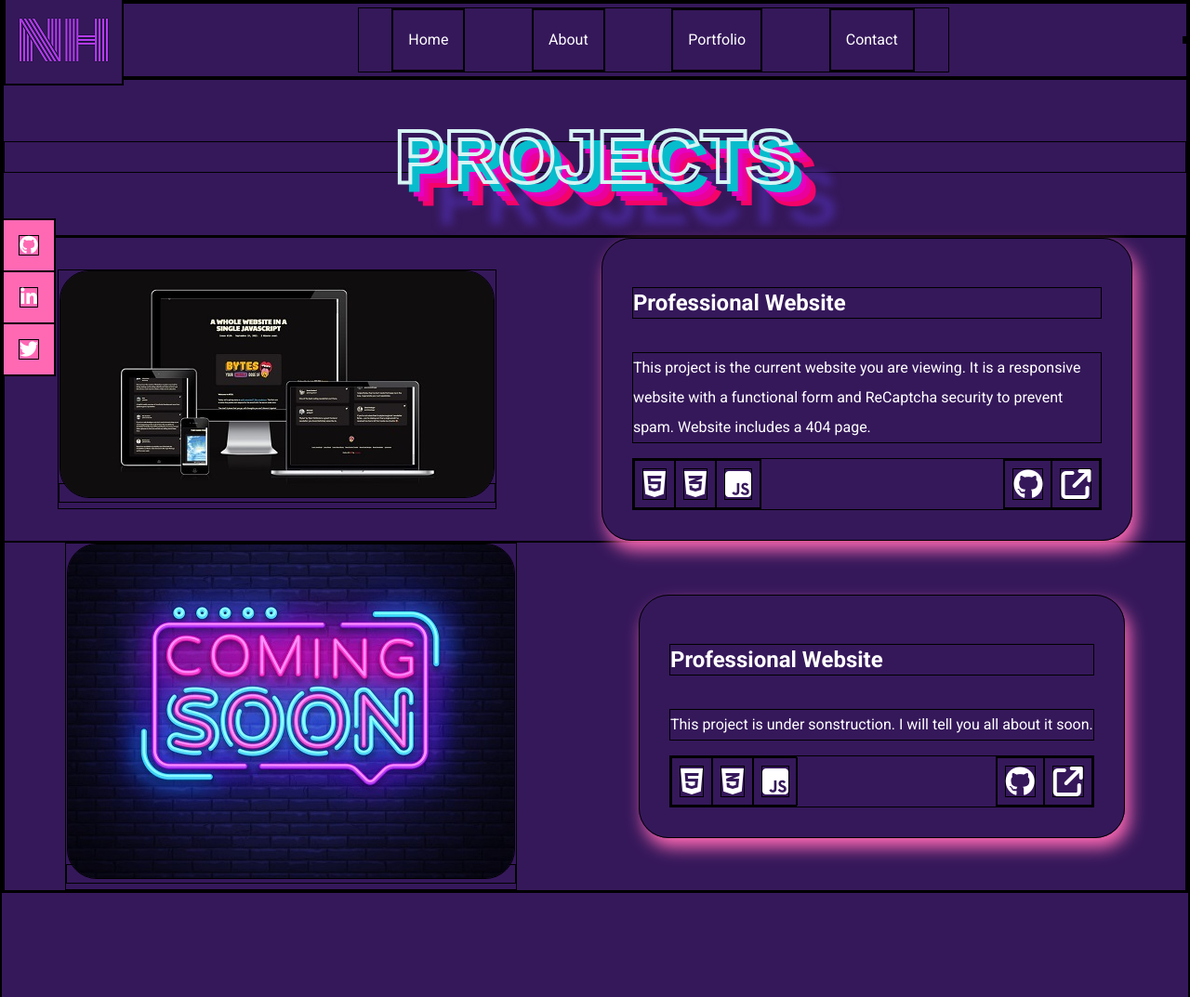
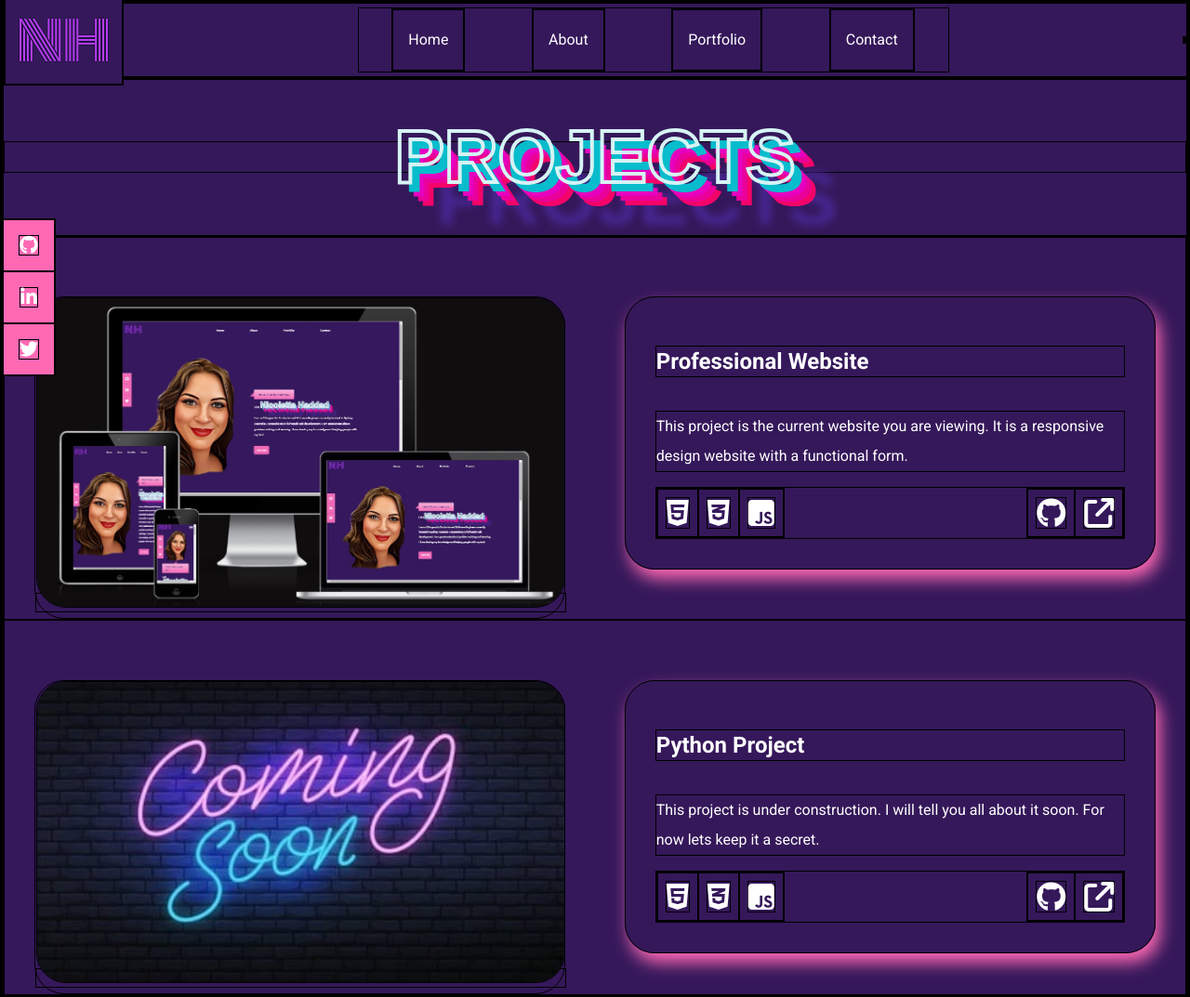
Before and after one commit to EttaLioness/Portfolio, a plain HTML site: page projects.html in a window 1280 px wide. Shown: the top 1073 px of the page at 93% size. Drawn offline with Linux system fonts and the light colour scheme.

Commit message:
Fixed nav on project page and working on page structure

```diff
--- a/projects.html
+++ b/projects.html
@@ -46,13 +46,12 @@
         <section class="masterProjectContainer">
             <article class="projectContainer">
                 <div class="projectImageBox">
-                    <a href="index.html"><img src="images/websiteDemo.jpg" alt="Portfolio Website"></a>
+                    <a href="index.html"><img src="images/portfolioDemo.jpg" alt="Portfolio Website"></a>
                 </div>
                 <section class="projectTextBox">
                     <h2>Professional Website</h2>
                     <p>This project is the current website you are viewing.
-                        It is a responsive website with a functional form and ReCaptcha security
-                        to prevent spam. Website includes a 404 page.</p>
+                        It is a responsive design website with a functional form.</p>
                     <div class="projectTechBox">
                         <div class="projectTechIcons1">
                             <a href="#"><i class="fa-brands fa-html5" class="html5>"></i></a>
@@ -67,12 +66,12 @@
                 </section>
             </article>
             <article class="projectContainer">
-                <div class="projectImageBox">
-                    <a href="#"><img src="images/comingSoon.jpg" alt="Project Image"></a>
+                <div class="projectImageBox2">
+                    <a href="#"><img src="images/comeCome (Small).jpg"  alt="Project Image"></a>
                 </div>
                 <section class="projectTextBox">
-                    <h2>Professional Website</h2>
-                    <p>This project is under sonstruction. I will tell you all about it soon.</p>
+                    <h2>Python Project</h2>
+                    <p>This project is under construction. I will tell you all about it soon. For now lets keep it a secret.</p>
                     <div class="projectTechBox">
                         <div class="projectTechIcons1">
                             <a href="#"><i class="fa-brands fa-html5" class="html5>"></i></a>
@@ -100,7 +99,7 @@
                     <label for="name">
                         <span class="required">Name: *</span>
                         <input type="text" id="name" name="name" value="" placeholder="Your Name" required="required"
-                            tabindex="1" autofocus="autofocus" />
+                            tabindex="1" />
                     </label>
                 </div>
                 <div>
--- a/style.css
+++ b/style.css
@@ -13,7 +13,7 @@ html {
 
 
 
-* {
+ * {
 
   border: 1px solid black;
 }
@@ -204,38 +204,41 @@ ul a:hover {
   font-size: 5rem;
 }
 
-/*Image fix*/
-.projectImageBox img {
-  border-radius: 2rem;
+.projectContainer {
+  display: flex;
+  flex-direction: row;
+  justify-content:space-around;
+ /* align-items:stretch;*/
+  padding-top: 5%;
+
 }
-
 .projectImageBox img:hover {
   box-shadow: 5px 10px 18px #07bccc;
   transition: all 0.3s ease;
   transform: scale(1.01);
 }
-
-.ProjectContainer {
-  display: flex;
-  flex-direction: row;
-  justify-content:space-around;
-  align-items: center;
+.projectImageBox,
+.projectTextBox, .projectImageBox2 {
+  width: 45%;
+  height: 30%;
+  transition: all 0.3s ease;
+  border-radius: 2rem;
 }
 
-.projectImageBox,
-.projectTextBox {
-  max-width: 45%;
-  min-height: 45%;
-
-}
 .projectImageBox img{
-  max-height: 100%;
+  height: 100%;
+  width: 100%;
+  object-fit: contain;
+  border-radius: 2rem;
 }
 
 .projectImageBox2 img {
-  max-height: 50%;
-  object-fit: contain;
+  height: 100%;
+  object-fit:contain;
+  border-radius: 2rem;
+  width: 100%;
 }
+
 
 .projectTextBox a {
   color: white;
@@ -249,11 +252,13 @@ ul a:hover {
   padding: 2rem;
   box-shadow: 5px 10px 18px hotpink;
   transition: all 0.3s ease;
-  border-radius: 2rem;
+ /* border-radius: 2rem;*/
   display: flex;
   flex-direction: column;
   justify-content: center;
 }
+/**Project Tech Boxes are good================
+=========================================*/
 
 /*Hover over github & open link*/
 .projectTechIcons2 a:hover,
@@ -434,14 +439,12 @@ ul a:hover {
 #contact-form label {
   font-size: 15px;
   margin-bottom: 2px;
-  /*font-family: Arial, san-serif;*/
 }
 
 #contact-form input,
 #contact-form select,
 #contact-form textarea {
   width: 100%;
-  /* background: #fff;*/
   border: 2px solid black;
   border-radius: 4px;
   margin-bottom: 25px;
@@ -513,7 +516,7 @@ textarea:required {
 /* Make form look nice on smaller screens */
 /*removed original 580px*/
 @media only screen and (max-width: 600px) {
-  #contact-form .yes{
+  #contact-form {
     /*left: 21%;*/
     /*margin-right: 3%;*/
     max-width: 68%;
```
Also changed, not shown: about.html (+2 -2 lines), index.html (+21 -10 lines), images/comeCome (Small).jpg (added), images/comeCome.jpg (added), images/coming-soon-pages-cover.jpg (added), images/comingSoon (Small).jpg (added), images/portfolioDemo.jpg (added).
